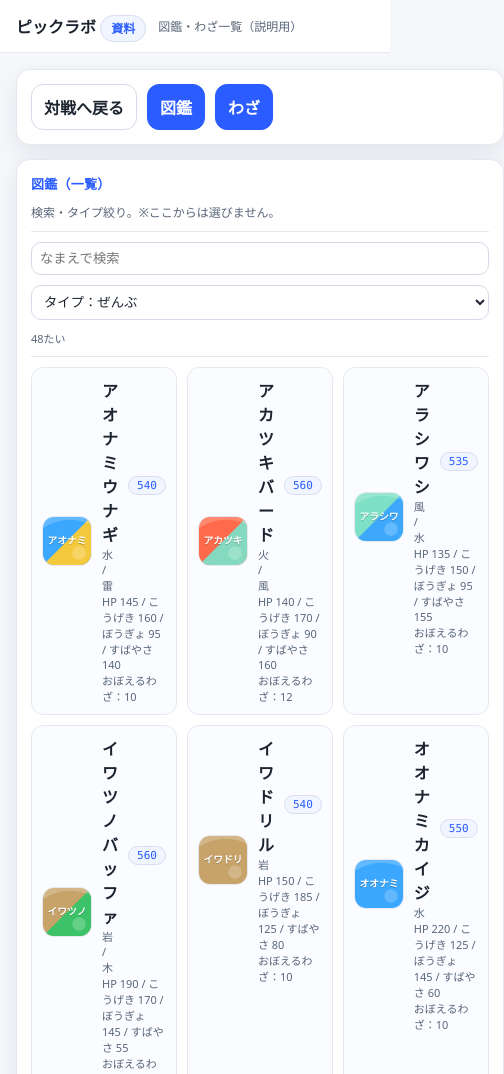
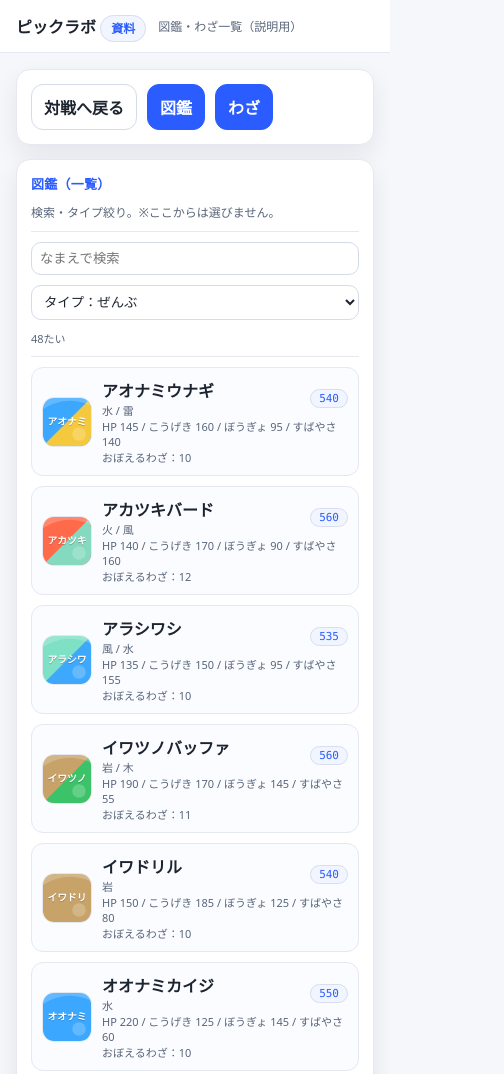
Before and after one commit to hitoshihirai07-hash/picklab-battle-mvp, a plain HTML site: page info.html in a window 390 px wide. Shown: the top 1074 px of the page, 504 px wide, since content can reach past the window. Drawn offline with Linux system fonts and the light colour scheme.

Commit message:
Add files via upload

```diff
--- a/info.html
+++ b/info.html
@@ -50,7 +50,14 @@
       35%{transform:translateY(-1px);box-shadow:0 0 0 6px rgba(43,92,255,.18)}
       100%{transform:translateY(0);box-shadow:0 0 0 rgba(0,0,0,0)}
     }
-  </style>
+
+    @media (max-width: 820px){
+      .grid3{grid-template-columns:repeat(2,1fr)}
+    }
+    @media (max-width: 520px){
+      .grid3{grid-template-columns:1fr}
+    }
+</style>
 </head>
 <body>
   <header>
```
Also changed, not shown: index.html (+9 -2 lines), 1 other file.
